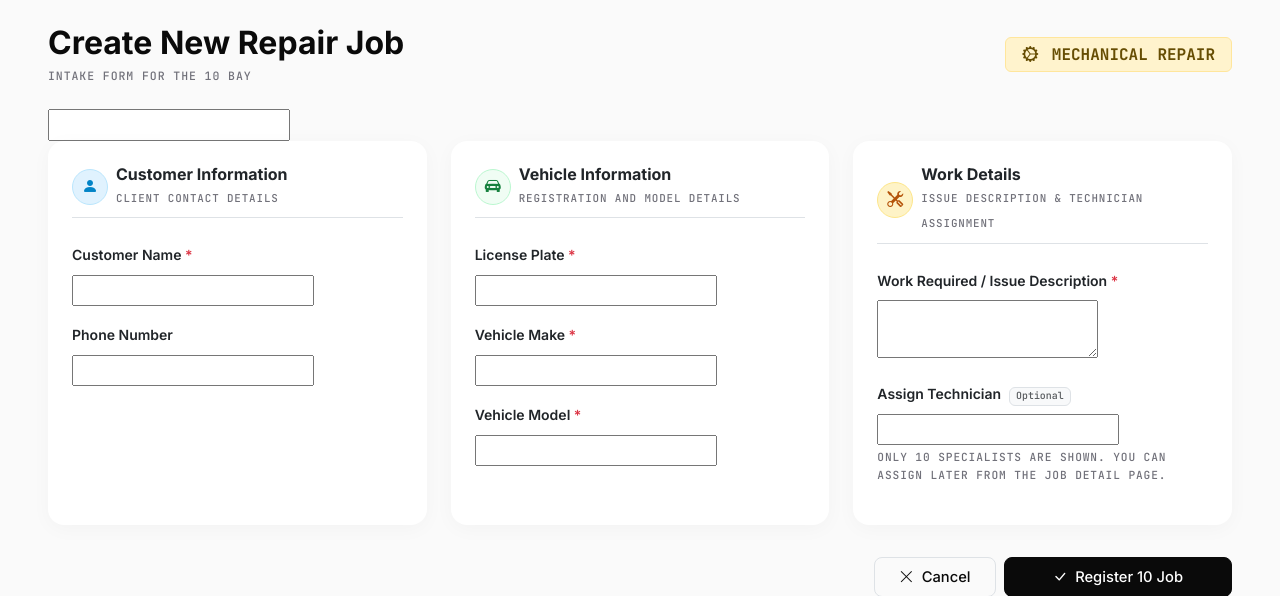
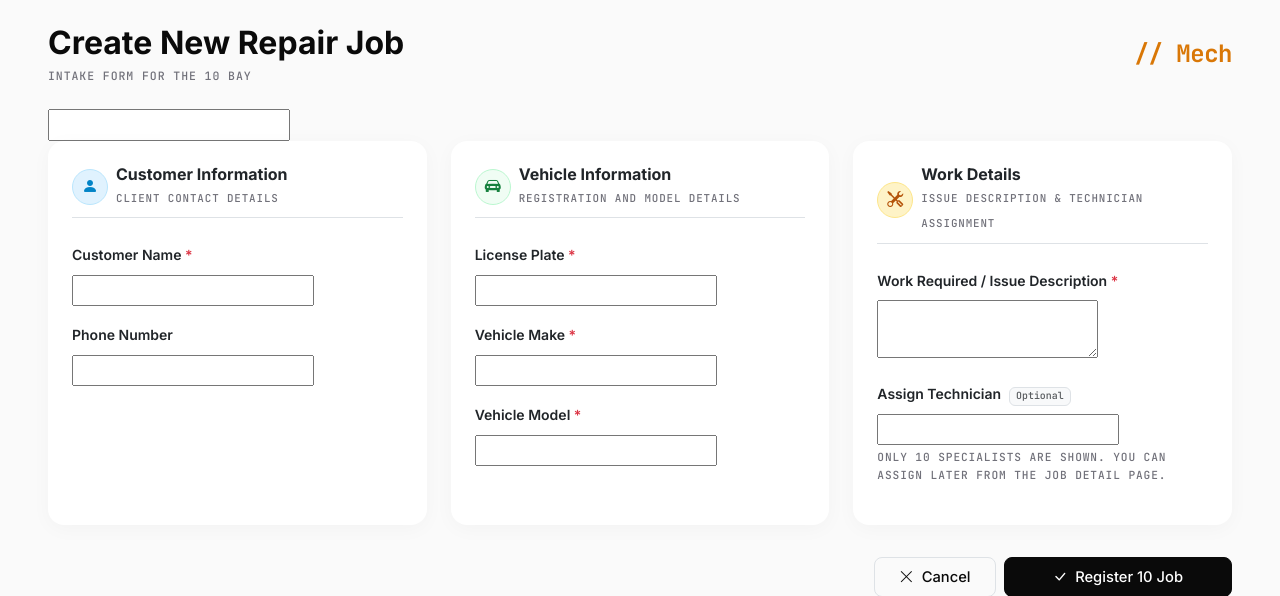
Before and after one commit to zskyspy/ecar-manage, a Django app: template templates/jobs/job_create.html in a window 1280 px wide. Shown: the part 114-710 px from the top of the page. Run offline with Django 3.2, Linux system fonts and the light colour scheme; the template is opened without the code that fills it: most values are stand-ins (such as "Sample title", 1, 10 or a date in 2020); form fields are guessed from the names that the template uses; some libraries are stand-ins or nearby versions.

Commit message:
style: replace department badges with // Elect (blue) and // Mech (yellow) across all templates

```diff
--- a/static/css/ecarspace.css
+++ b/static/css/ecarspace.css
@@ -548,3 +548,18 @@ body {
 .hover-notification:hover {
     background-color: #f8fafc;
 }
+
+/* Department // Elect and // Mech tags */
+.dept-tag-elect {
+    color: #2563eb !important;
+    font-family: 'JetBrains Mono', monospace;
+    font-weight: 700;
+    letter-spacing: -0.02em;
+}
+
+.dept-tag-mech {
+    color: #d97706 !important;
+    font-family: 'JetBrains Mono', monospace;
+    font-weight: 700;
+    letter-spacing: -0.02em;
+}
--- a/templates/base.html
+++ b/templates/base.html
@@ -154,7 +154,7 @@
                                 {% if user.profile.is_owner %}
                                     Shop Owner
                                 {% elif user.profile.is_technician %}
-                                    Tech • {{ user.profile.get_department_display|default:"Bay" }}
+                                    Tech • {% if user.profile.department == 'electronic' %}<span class="dept-tag-elect">// Elect</span>{% elif user.profile.department == 'mechanical' %}<span class="dept-tag-mech">// Mech</span>{% else %}{{ user.profile.get_department_display|default:"Bay" }}{% endif %}
                                 {% endif %}
                             </div>
                         </div>
--- a/templates/jobs/job_create.html
+++ b/templates/jobs/job_create.html
@@ -17,13 +17,9 @@
         <p class="stat-label mb-0">Intake form for the {{ department_display }} Bay</p>
     </div>
     {% if department == 'electronic' %}
-        <span class="badge bg-primary-subtle text-primary mono border border-primary-subtle px-3 py-2 fs-6">
-            <i class="bi bi-cpu me-1"></i> ELECTRONIC REPAIR
-        </span>
+        <span class="dept-tag-elect fs-4">// Elect</span>
     {% else %}
-        <span class="badge bg-warning-subtle text-warning-emphasis mono border border-warning-subtle px-3 py-2 fs-6">
-            <i class="bi bi-gear-wide-connected me-1"></i> MECHANICAL REPAIR
-        </span>
+        <span class="dept-tag-mech fs-4">// Mech</span>
     {% endif %}
 </div>
 
--- a/templates/jobs/job_detail.html
+++ b/templates/jobs/job_detail.html
@@ -21,9 +21,9 @@
                 <span class="ecar-plate fs-6">{{ job.license_plate }}</span>
                 <div class="d-flex align-items-center gap-1">
                     {% if job.department == 'electronic' %}
-                        <span class="badge bg-primary-subtle text-primary mono border border-primary-subtle">ELECTRONIC</span>
+                        <span class="dept-tag-elect me-1">// Elect</span>
                     {% else %}
-                        <span class="badge bg-warning-subtle text-warning-emphasis mono border border-warning-subtle">MECHANICAL</span>
+                        <span class="dept-tag-mech me-1">// Mech</span>
                     {% endif %}
                     <span class="badge-status-{{ job.status }}">{{ job.get_status_display }}</span>
                 </div>
--- a/templates/jobs/job_list.html
+++ b/templates/jobs/job_list.html
@@ -8,9 +8,9 @@
     <div>
         <div class="d-flex align-items-center gap-2 mb-1">
             {% if department == 'electronic' %}
-                <span class="badge bg-primary-subtle text-primary mono border border-primary-subtle px-2 py-1">ELECTRONIC DEPT</span>
+                <span class="dept-tag-elect fs-5">// Elect</span>
             {% else %}
-                <span class="badge bg-warning-subtle text-warning-emphasis mono border border-warning-subtle px-2 py-1">MECHANICAL DEPT</span>
+                <span class="dept-tag-mech fs-5">// Mech</span>
             {% endif %}
             <h2 class="fw-bold mb-0">{{ department_display }}</h2>
         </div>
--- a/templates/jobs/tech_job_detail.html
+++ b/templates/jobs/tech_job_detail.html
@@ -20,9 +20,9 @@
                 <span class="ecar-plate fs-6">{{ job.license_plate }}</span>
                 <div class="d-flex align-items-center gap-1">
                     {% if job.department == 'electronic' %}
-                        <span class="badge bg-primary-subtle text-primary mono border border-primary-subtle">ELECTRONIC</span>
+                        <span class="dept-tag-elect me-1">// Elect</span>
                     {% else %}
-                        <span class="badge bg-warning-subtle text-warning-emphasis mono border border-warning-subtle">MECHANICAL</span>
+                        <span class="dept-tag-mech me-1">// Mech</span>
                     {% endif %}
                     <span class="badge-status-{{ job.status }}">{{ job.get_status_display }}</span>
                 </div>
--- a/templates/jobs/technician_edit.html
+++ b/templates/jobs/technician_edit.html
@@ -20,9 +20,9 @@
                     <p class="stat-label mb-0">Update contact info and department assignment for <span class="mono fw-bold text-dark">{{ tech.username }}</span></p>
                 </div>
                 {% if tech.profile.department == 'electronic' %}
-                    <span class="badge bg-primary-subtle text-primary mono border border-primary-subtle px-2 py-1">ELECTRONIC</span>
+                    <span class="dept-tag-elect fs-5">// Elect</span>
                 {% elif tech.profile.department == 'mechanical' %}
-                    <span class="badge bg-warning-subtle text-warning-emphasis mono border border-warning-subtle px-2 py-1">MECHANICAL</span>
+                    <span class="dept-tag-mech fs-5">// Mech</span>
                 {% endif %}
             </div>
 
```
Also changed, not shown: templates/jobs/owner_dashboard.html (+7 -9 lines), templates/jobs/owner_technicians.html (+2 -6 lines), templates/jobs/tech_dashboard.html (+7 -1 lines), templates/jobs/tech_settings.html (+2 -6 lines).
